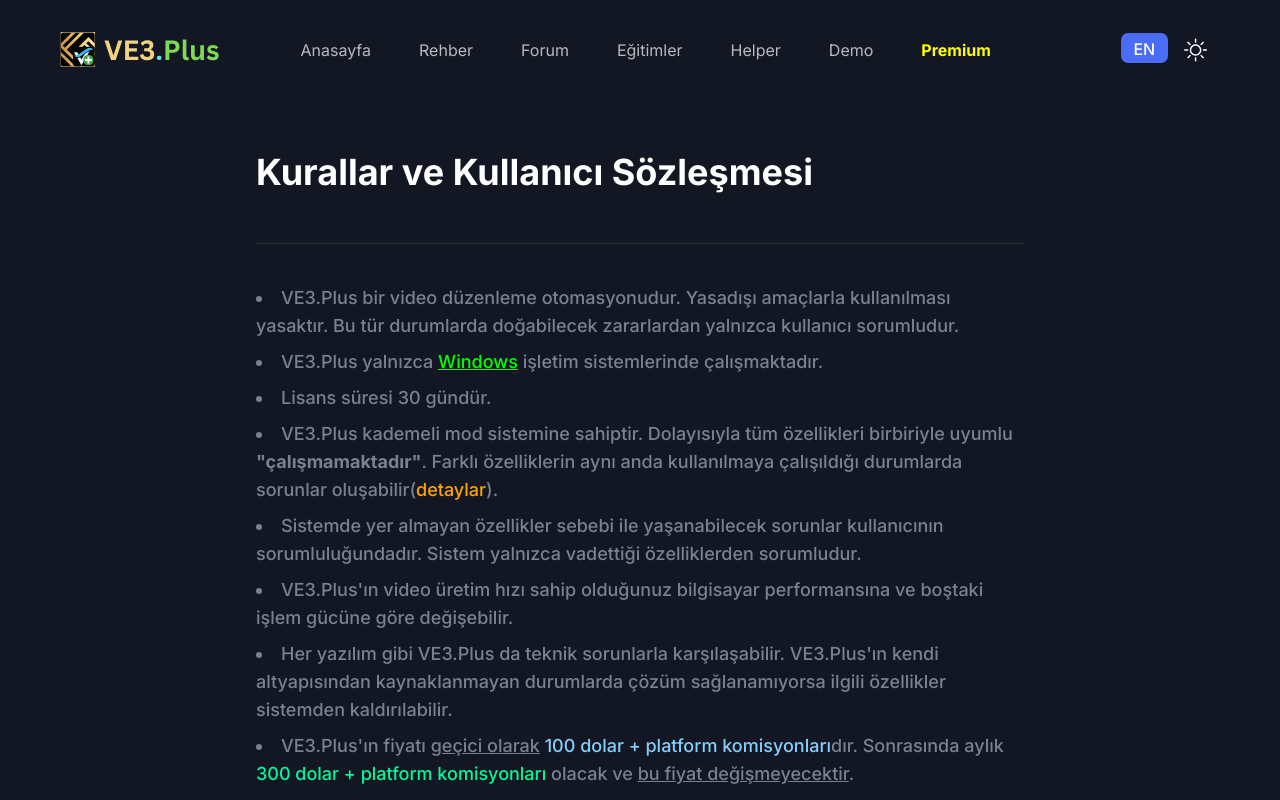
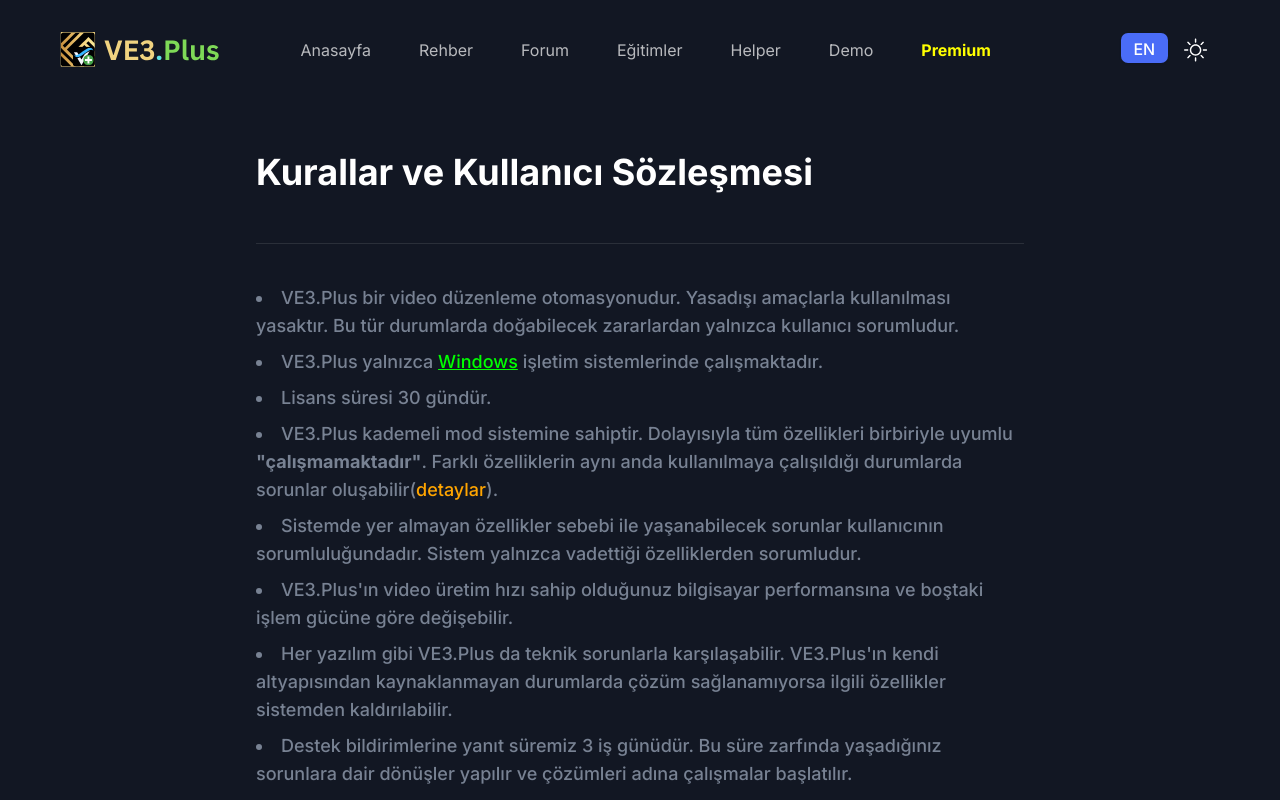
Before and after one commit to f9260/tes8, a Next.js app: page /kullanici-sozlesmesi in a window 1280 px wide. Shown: the top 800 px of the page. Built offline with nearby package versions, Linux system fonts and the light colour scheme.

Commit message:
Update page.tsx

```diff
--- a/src/app/kullanici-sozlesmesi/page.tsx
+++ b/src/app/kullanici-sozlesmesi/page.tsx
@@ -55,11 +55,7 @@
                       Her yazılım gibi VE3.Plus da teknik sorunlarla karşılaşabilir. VE3.Plus'ın kendi altyapısından kaynaklanmayan durumlarda çözüm sağlanamıyorsa ilgili özellikler sistemden kaldırılabilir.
 
                     </li>
-                    <li className="mb-2 text-base font-medium text-body-color sm:text-lg lg:text-base xl:text-lg">
-                      VE3.Plus'ın fiyatı <u>geçici olarak</u> <span style={{ color: 'LightSkyBlue' }}>100 dolar + platform komisyonları</span>dır.
 
-                      Sonrasında aylık <span style={{ color: 'MediumSpringGreen' }}>300 dolar + platform komisyonları</span> olacak ve <u>bu fiyat değişmeyecektir</u>.
-                    </li>
                     <li className="mb-2 text-base font-medium text-body-color sm:text-lg lg:text-base xl:text-lg">
                       Destek bildirimlerine yanıt süremiz 3 iş günüdür. Bu süre zarfında yaşadığınız sorunlara dair dönüşler yapılır ve çözümleri adına çalışmalar başlatılır.
 
```
